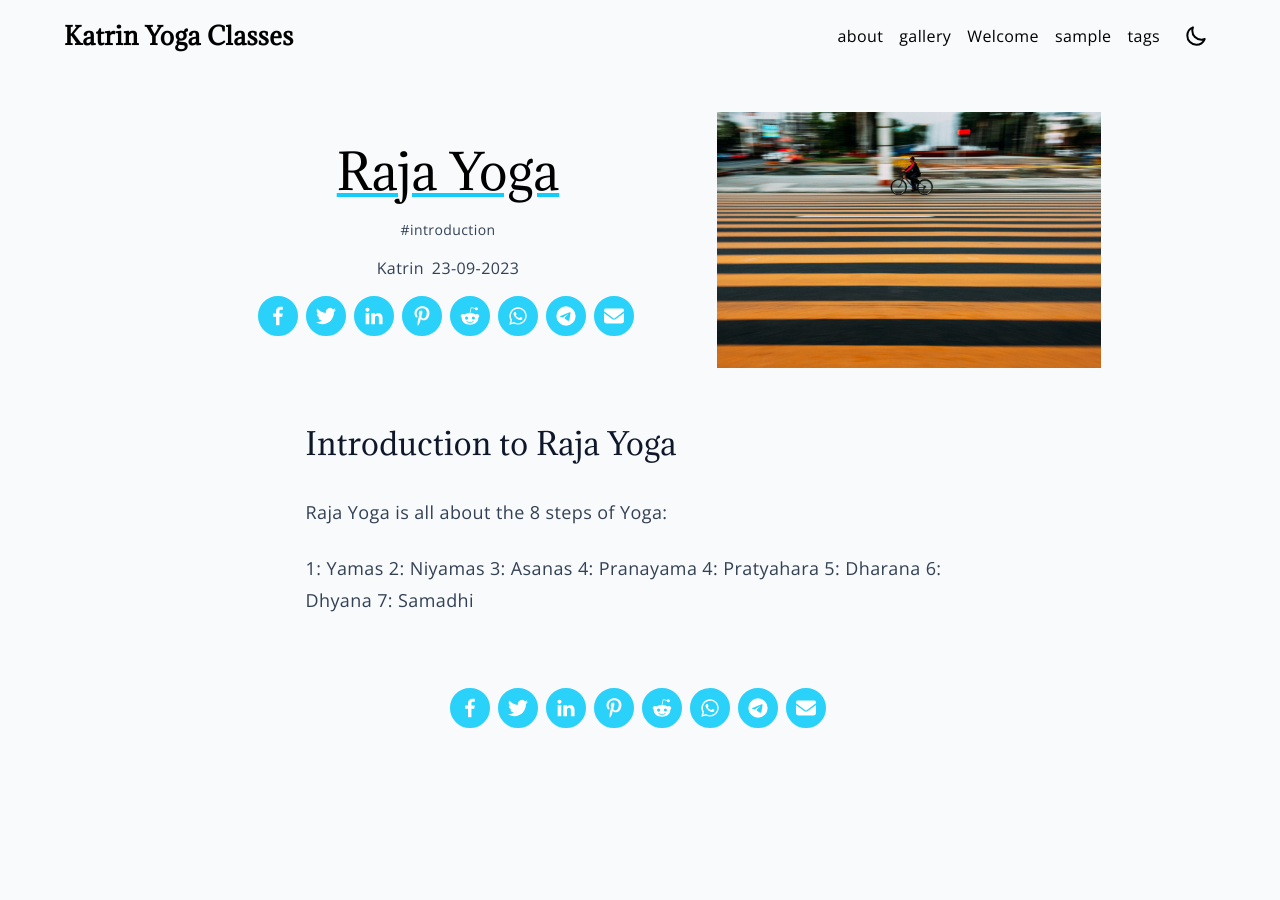
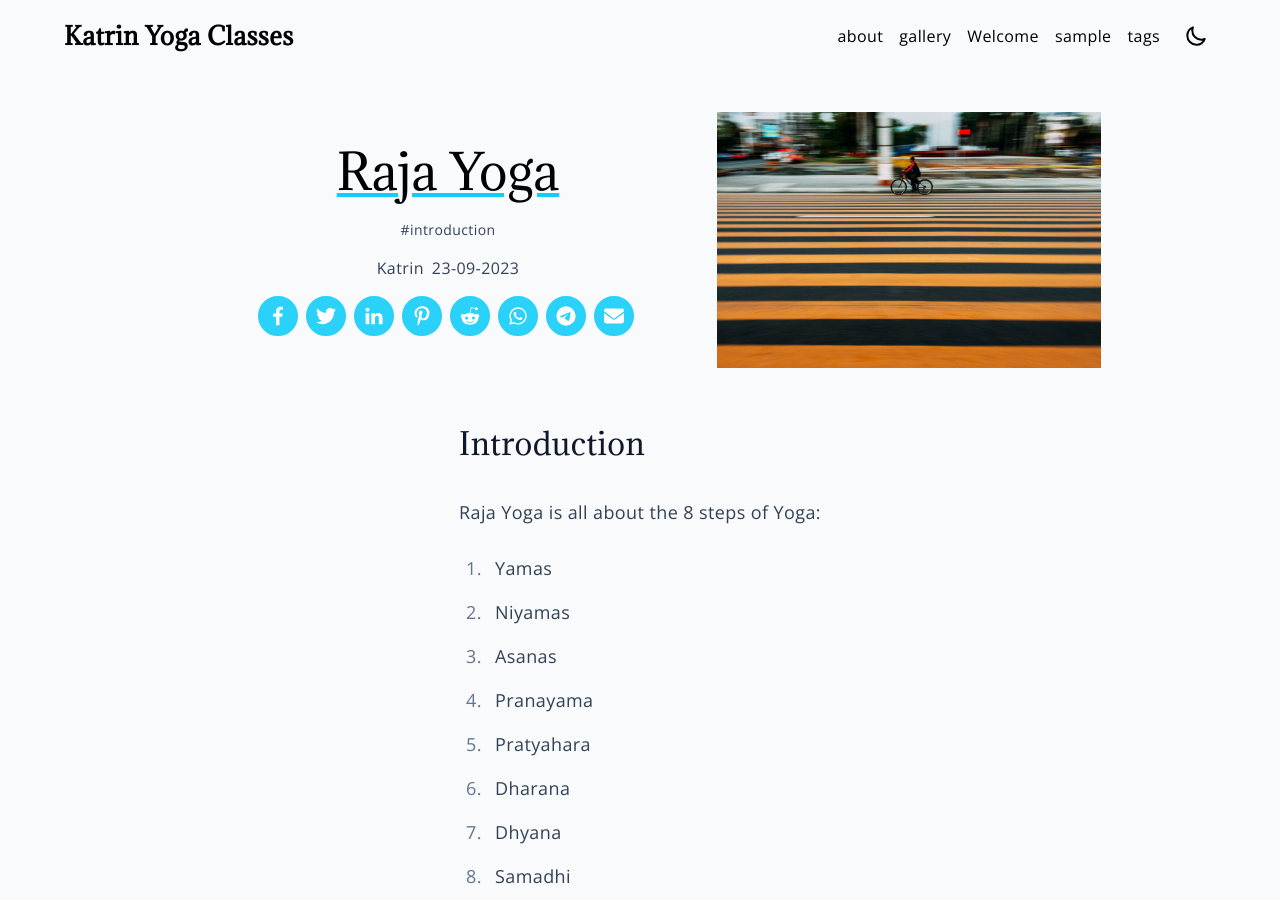
Before and after one commit to katrin-yoga-classes/wind, a Jekyll site: the page built from _posts/2023-09-23-test.md, in a window 1280 px wide and 900 px high. Built offline with Jekyll 4.4.1, drawn with Linux system fonts in a browser that asks for light colours.

Commit message:
Intro Raja Yoga

```diff
--- a/_posts/2023-09-23-test.md
+++ b/_posts/2023-09-23-test.md
@@ -6,15 +6,15 @@ tags:
   - introduction
 ---
 
-## Introduction to Raja Yoga
+## Introduction
 
 Raja Yoga is all about the 8 steps of Yoga:
 
-1: Yamas
-2: Niyamas
-3: Asanas
-4: Pranayama
-4: Pratyahara
-5: Dharana
-6: Dhyana
-7: Samadhi
+1. Yamas
+2. Niyamas
+3. Asanas
+4. Pranayama
+4. Pratyahara
+5. Dharana
+6. Dhyana
+7. Samadhi
```
